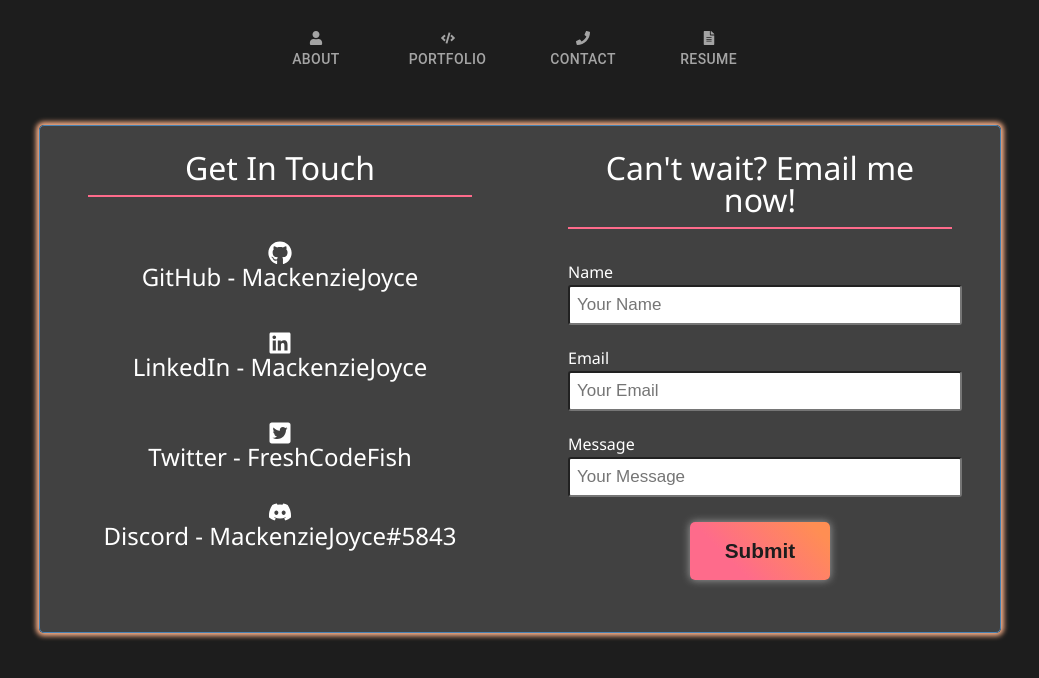
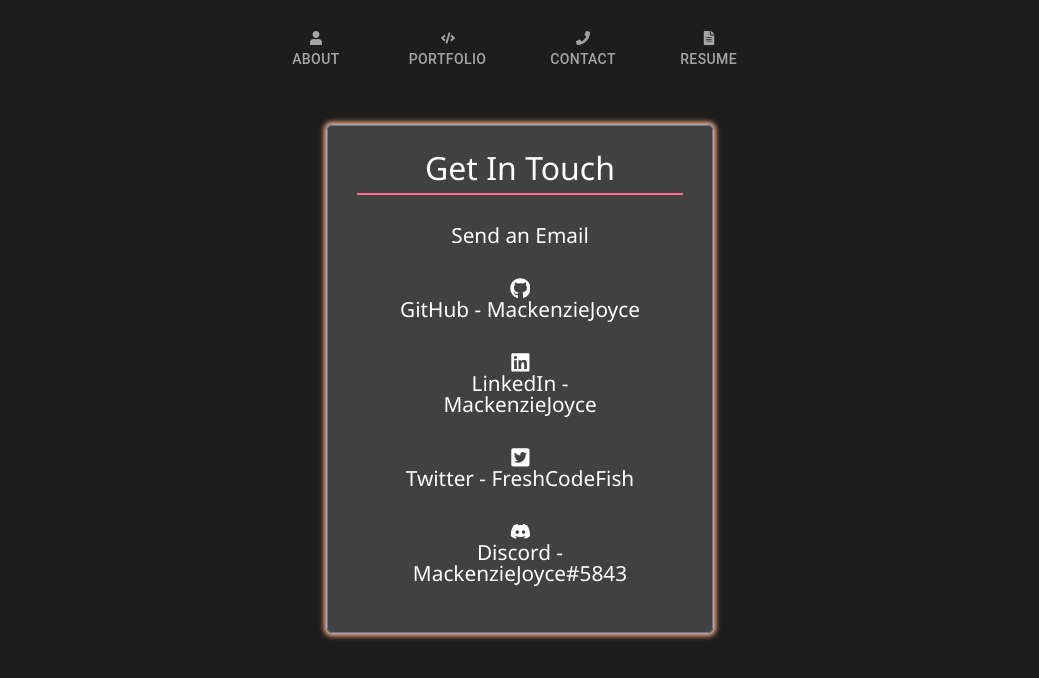
Before and after one commit to MackenzieJoyce/Portfolio, a React (Create React App) app: page /contact in a window 1280 px wide. Shown: the top 678 px of the page, without its empty margins (120-1159 px from the left). Built offline with nearby package versions, Linux system fonts and the light colour scheme.

Commit message:
removed email component to add on through click. :hover not working

```diff
--- a/src/components/pages/Contact.js
+++ b/src/components/pages/Contact.js
@@ -6,73 +6,101 @@ import {
   FaLinkedin
 } from 'react-icons/fa';
 
-import EmailForm from './compPlugins/EmailForm';
+// import EmailForm from './compPlugins/EmailForm';
 
 const styles = {
   list: {
-    fontSize: '1.5rem',
+    fontSize: '1.3rem',
+    display: 'flex',
+    flexDirection: 'column'
+  },
+  span: {
+    // textAlign: 'center',
+    margin: 10,
     display: 'flex',
     flexDirection: 'column',
     alignItems: 'center'
   },
-  span: {
-    marginBottom: '8%',
-    display: 'flex',
-    flexDirection: 'column',
-    alignItems: 'center'
+  li: {
+    margin: '10%'
+  },
+  a: {
+    padding: 0
   }
 };
 
 const Contact = () => {
   return (
     <>
-      <div className="content contentEntire">
-        <div className="contentIndiv">
+      <div className="content contentLittle">
+        <div>
           <h3 className="title">Get In Touch</h3>
           <div style={styles.list}>
+            <div>
+              <span>Send an Email</span>
+            </div>
+            <ul>
+              <li style={styles.li}>
+                <div className='glowOnHover'>
                   <a
                     href="https://github.com/MackenzieJoyce"
                     target="_blank"
                     rel="noopener noreferrer"
                     title="Github: MackenzieJoyce"
+                    style={styles.a}
                   >
                     <span style={styles.span}>
                       <FaGithub />
                       GitHub - MackenzieJoyce
                     </span>
                   </a>
+                </div>
+              </li>
 
+              <li style={styles.li}>
+                <div className='glowOnHover'>
                   <a
                     href="https://www.linkedin.com/in/mackenziejoyce/"
                     target="_blank"
                     rel="noopener noreferrer"
                     title="Github: MackenzieJoyce"
+                    style={styles.a}
                   >
                     <span style={styles.span}>
                       <FaLinkedin />
                       LinkedIn - MackenzieJoyce
                     </span>
                   </a>
+                </div>
+              </li>
 
+              <li style={styles.li}>
+                <div className='glowOnHover'>
                   <a
                     href="https://twitter.com/FreshCodeFish"
                     target="_blank"
                     rel="noopener noreferrer"
                     title="Twitter: FreshCodeFish"
+                    style={styles.a}
                   >
                     <span style={styles.span}>
                       <FaTwitterSquare />
                       Twitter - FreshCodeFish
                     </span>
                   </a>
+                </div>
+              </li>
 
+              <li style={styles.li}>
                 <span style={styles.span}>
                   <FaDiscord />
                   Discord - MackenzieJoyce#5843
                 </span>
+              </li>
+            </ul>
           </div>
         </div>
-        <EmailForm />
+        {/* <EmailForm /> */}
       </div>
     </>
   );
--- a/src/components/pages/compPlugins/EmailForm.js
+++ b/src/components/pages/compPlugins/EmailForm.js
@@ -6,7 +6,7 @@ const styles = {
     display: 'block'
   },
   input: {
-    width: '98%',
+    width: '94%',
     height: 30,
     margin: '5px 0',
     padding: '3px 7px',
@@ -16,8 +16,8 @@ const styles = {
   form: {
     marginBottom: 40
   },
-  control: {
-    margin: '20px 0'
+  titleAndInput: {
+    margin: '20px 0',
   }
 };
 
@@ -56,7 +56,7 @@ const EmailForm = () => {
       {/* className="container"  */}
       <h3 className='title'>Can't wait? Email me now!</h3>
       <form onSubmit={handleSubmit}>
-        <div style={styles.control}>
+        <div style={styles.titleAndInput}>
           <label htmlFor="name" style={styles.label}>
             Name{' '}
           </label>
@@ -69,7 +69,7 @@ const EmailForm = () => {
           />
         </div>
 
-        <div style={styles.control}>
+        <div style={styles.titleAndInput}>
           <label htmlFor="email" style={styles.label}>
             Email{' '}
           </label>
@@ -82,7 +82,7 @@ const EmailForm = () => {
           />
         </div>
 
-        <div style={styles.control}>
+        <div style={styles.titleAndInput}>
           <label htmlFor="message" style={styles.label}>
             Message{' '}
           </label>
--- a/src/index.css
+++ b/src/index.css
@@ -88,6 +88,10 @@ a {
   box-shadow: var(--boxShadow);
 }
 
+.glowOnHover:hover {
+  color: var(--pop2);
+}
+
 img {
   object-fit: contain;
 }
```
Lines whose indentation alone changed are shown as unchanged.
